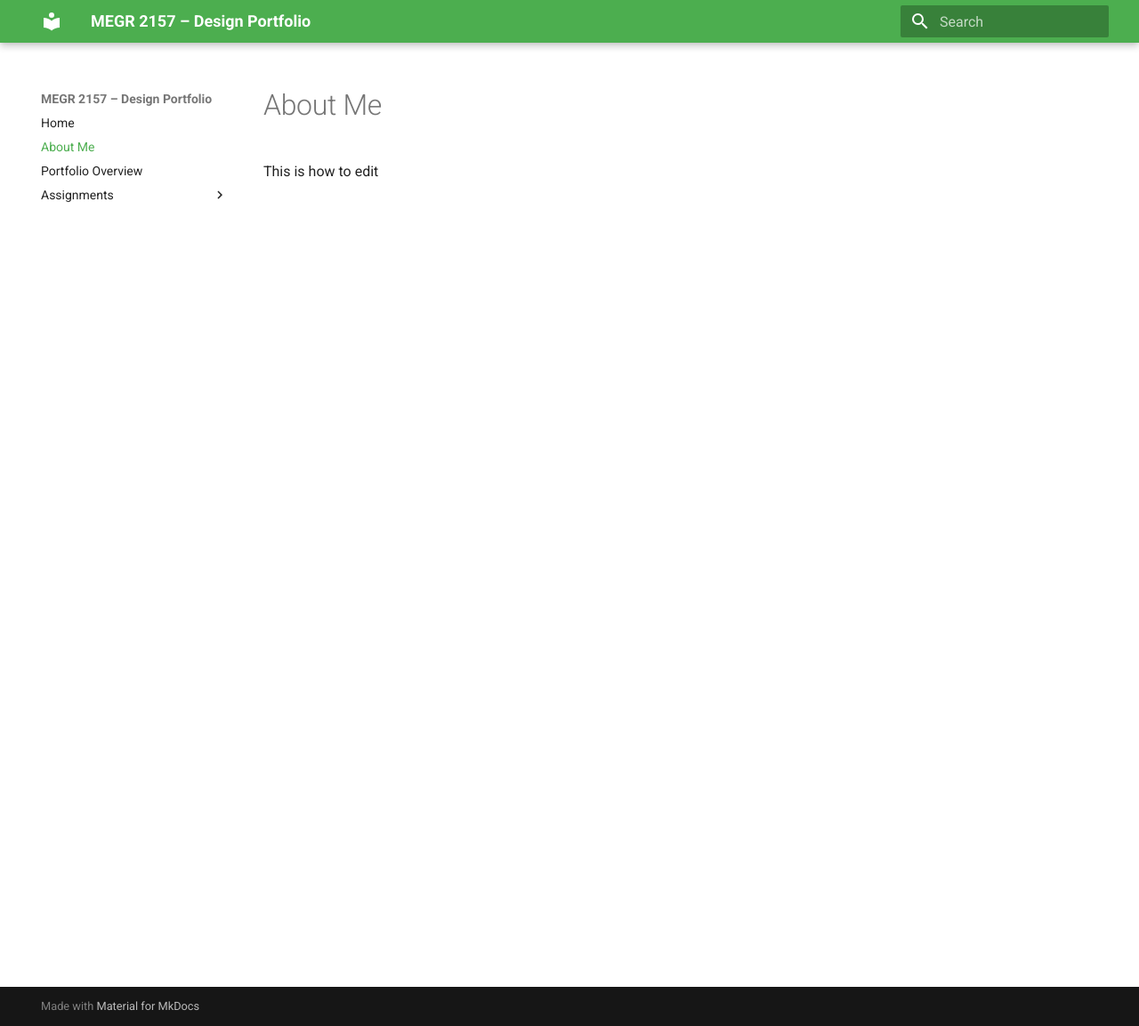
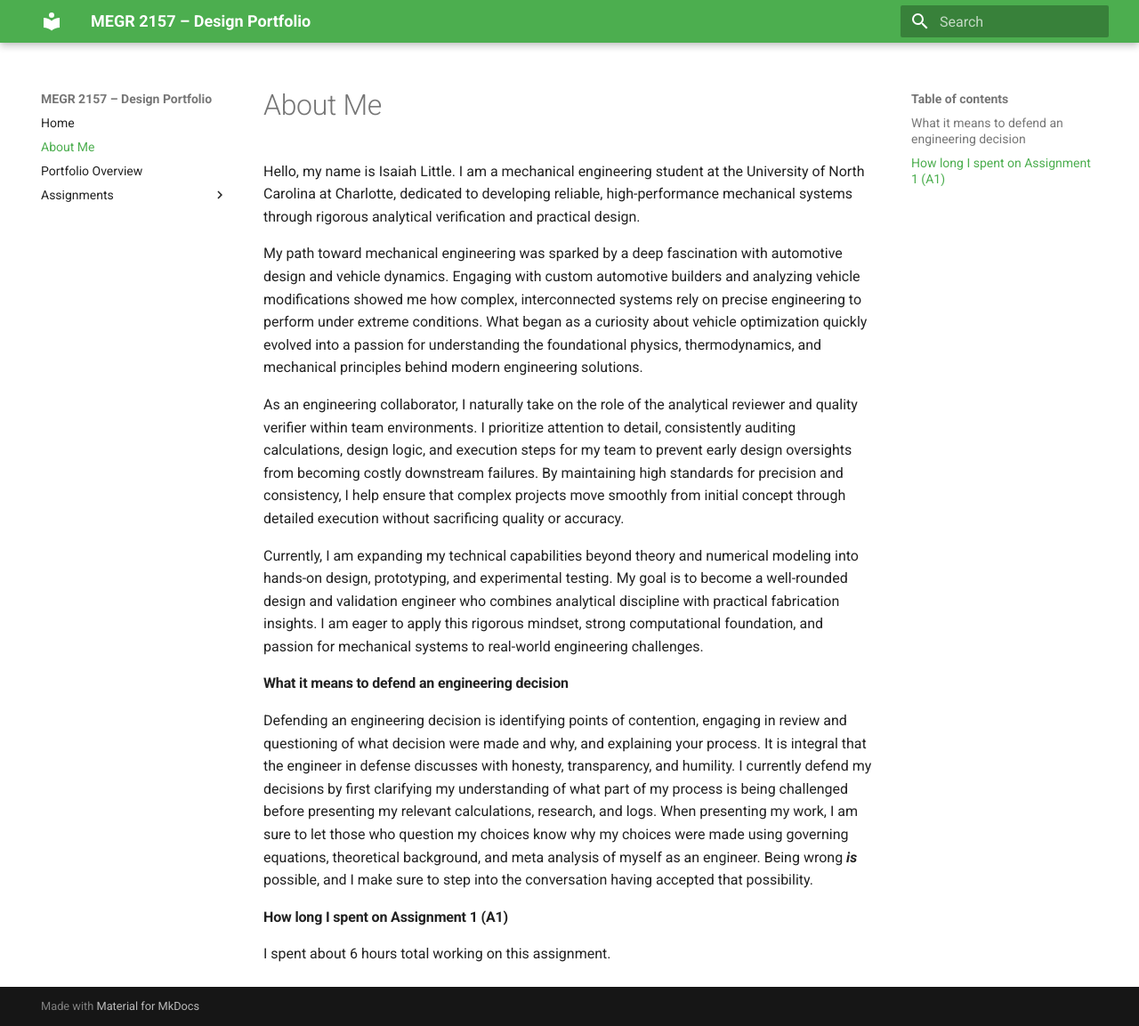
Before and after one commit to ilittle8/design-projects-portfolio, an MkDocs documentation site: the page built from docs/aboutme/index.md, in a window 1280 px wide and 1153 px high. Shown: the whole window at 89% size. Built offline with MkDocs 1.6.1 and Material for MkDocs 9.7.7, drawn with Linux system fonts in a browser that asks for light colours.

Commit message:
Revise 'About Me' section with personal details
Added a personal introduction and detailed background in mechanical engineering, including insights on engineering decision-making and time spent on assignments.

```diff
--- a/docs/aboutme/index.md
+++ b/docs/aboutme/index.md
@@ -1,2 +1,14 @@
-#About Me
-This is how to edit
+# About Me
+Hello, my name is Isaiah Little. I am a mechanical engineering student at the University of North Carolina at Charlotte, dedicated to developing reliable, high-performance mechanical systems through rigorous analytical verification and practical design.
+
+My path toward mechanical engineering was sparked by a deep fascination with automotive design and vehicle dynamics. Engaging with custom automotive builders and analyzing vehicle modifications showed me how complex, interconnected systems rely on precise engineering to perform under extreme conditions. What began as a curiosity about vehicle optimization quickly evolved into a passion for understanding the foundational physics, thermodynamics, and mechanical principles behind modern engineering solutions.
+
+As an engineering collaborator, I naturally take on the role of the analytical reviewer and quality verifier within team environments. I prioritize attention to detail, consistently auditing calculations, design logic, and execution steps for my team to prevent early design oversights from becoming costly downstream failures. By maintaining high standards for precision and consistency, I help ensure that complex projects move smoothly from initial concept through detailed execution without sacrificing quality or accuracy.
+
+Currently, I am expanding my technical capabilities beyond theory and numerical modeling into hands-on design, prototyping, and experimental testing. My goal is to become a well-rounded design and validation engineer who combines analytical discipline with practical fabrication insights. I am eager to apply this rigorous mindset, strong computational foundation, and passion for mechanical systems to real-world engineering challenges.
+
+#### What it means to defend an engineering decision
+Defending an engineering decision is identifying points of contention, engaging in review and questioning of what decision were made and why, and explaining your process. It is integral that the engineer in defense discusses with honesty, transparency, and humility. I currently defend my decisions by first clarifying my understanding of what part of my process is being challenged before presenting my relevant calculations, research, and logs. When presenting my work, I am sure to let those who question my choices know why my choices were made using governing equations, theoretical background, and meta analysis of myself as an engineer. Being wrong **_is_** possible, and I make sure to step into the conversation having accepted that possibility.
+
+#### How long I spent on Assignment 1 (A1)
+I spent about 6 hours total working on this assignment.
```
